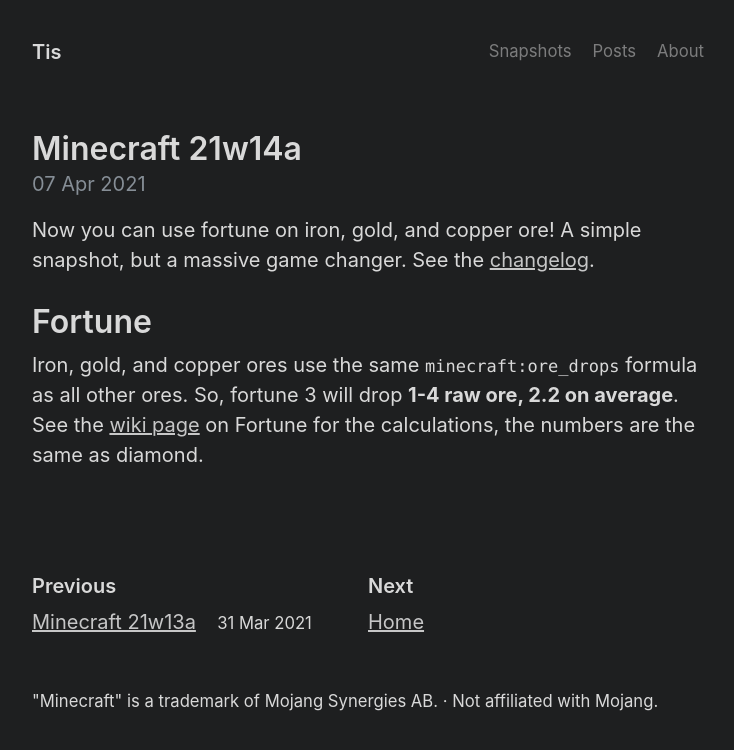
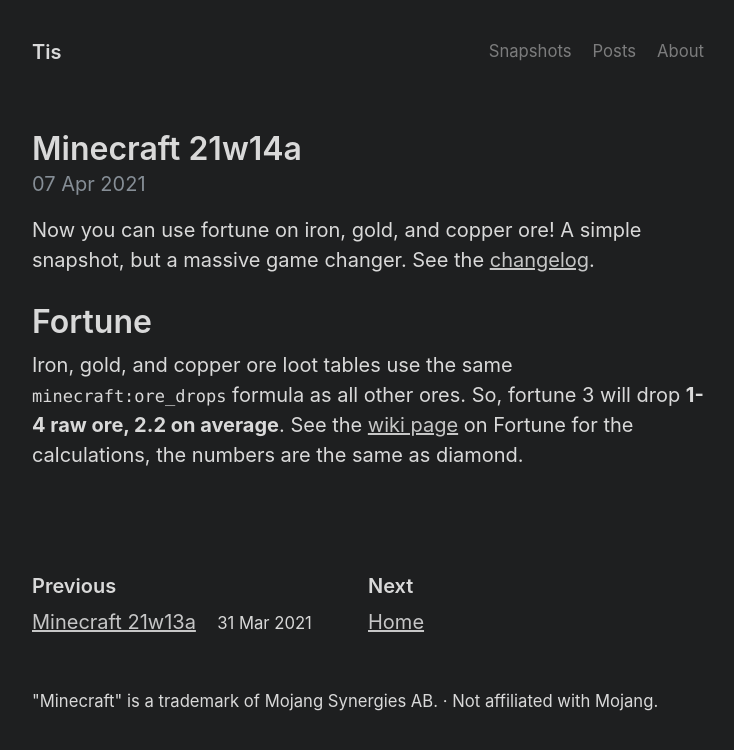
Before and after one commit to Tisawesomeness/tisawesomeness.github.io, a Jekyll site: the page built from snapshots/_posts/2021-04-07-21w14a.md, in a window 1280 px wide. Shown: the top 750 px of the page, without its empty margins (272-1006 px from the left). Built offline with Jekyll 4.4.1, drawn with Linux system fonts in a browser that asks for light colours.

Commit message:
Quick clarification

```diff
--- a/snapshots/_posts/2021-04-07-21w14a.md
+++ b/snapshots/_posts/2021-04-07-21w14a.md
@@ -8,4 +8,4 @@
 
 # Fortune
 
-Iron, gold, and copper ores use the same `minecraft:ore_drops` formula as all other ores. So, fortune 3 will drop **1-4 raw ore, 2.2 on average**. See the [wiki page](https://minecraft.fandom.com/wiki/Fortune) on Fortune for the calculations, the numbers are the same as diamond.
+Iron, gold, and copper ore loot tables use the same `minecraft:ore_drops` formula as all other ores. So, fortune 3 will drop **1-4 raw ore, 2.2 on average**. See the [wiki page](https://minecraft.fandom.com/wiki/Fortune) on Fortune for the calculations, the numbers are the same as diamond.
```
